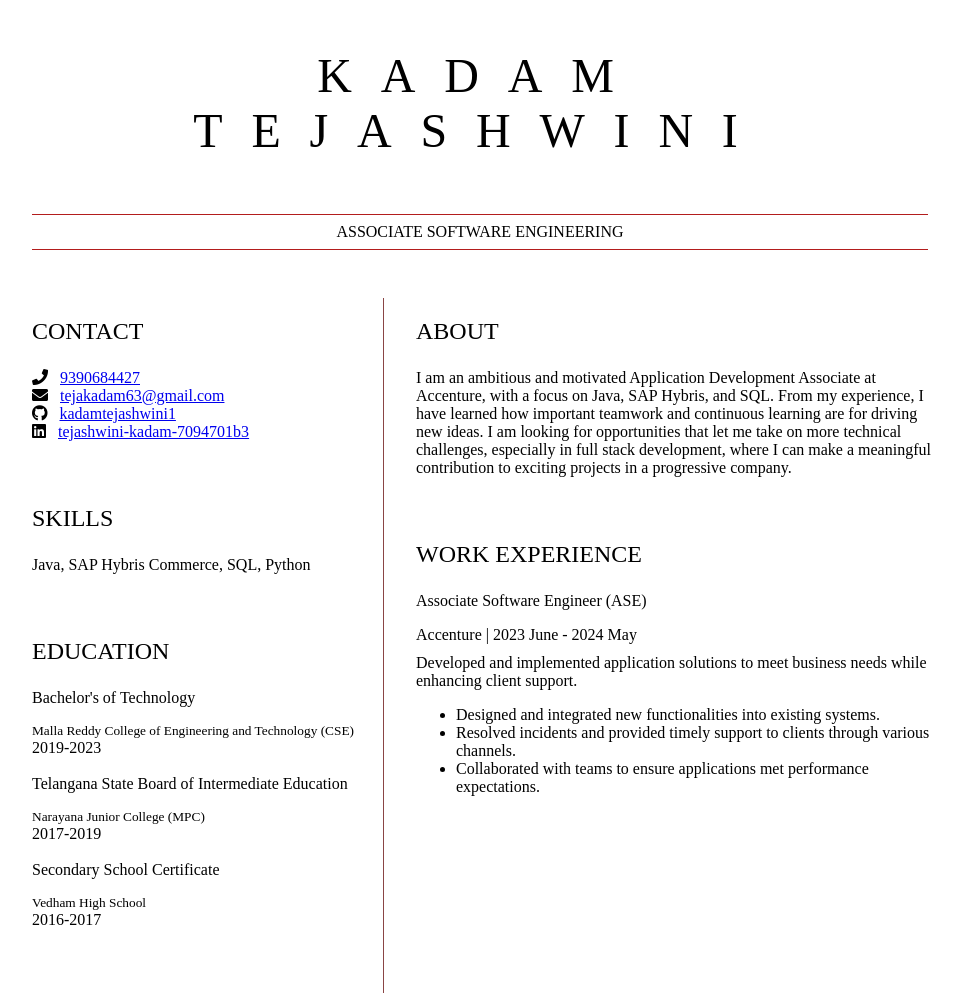
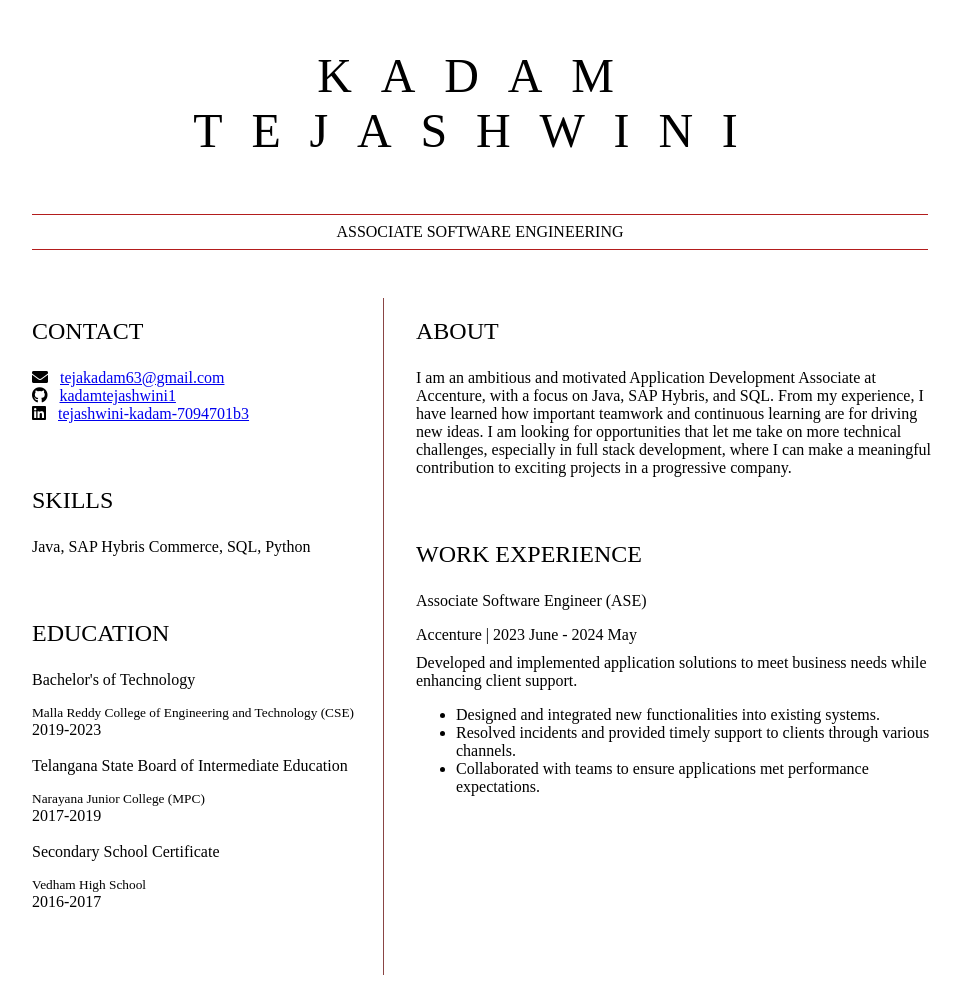
Before and after one commit to KadamTejashwini21/Resume, a plain HTML site: page index.html in a window 1280 px wide. Shown: the whole page, without its empty margins (160-1121 px from the left). Drawn offline with Linux system fonts and the light colour scheme; files that its build step writes are made by us from their sources.

```diff
--- a/index.html
+++ b/index.html
@@ -34,10 +34,7 @@
 				<section>
 					<h2>CONTACT</h2>
 					<!-- contact info including social media -->
-                    <p>
-                        <i class="fa fa-phone" aria-hidden="true"></i>
-                        <a href="tel:9390684427">9390684427</a>
-                    </p>
+
 
                     <p>
                         <i class="fa fa-envelope" aria-hidden="true"></i>
```
